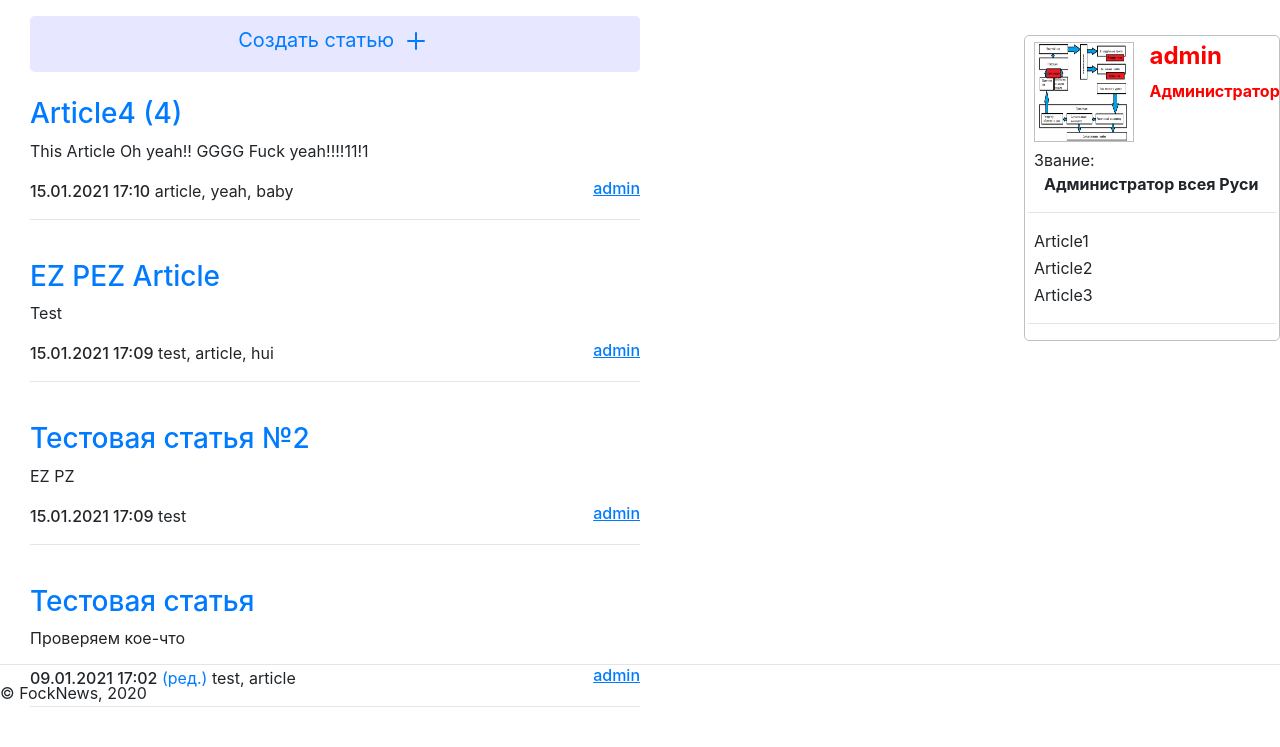
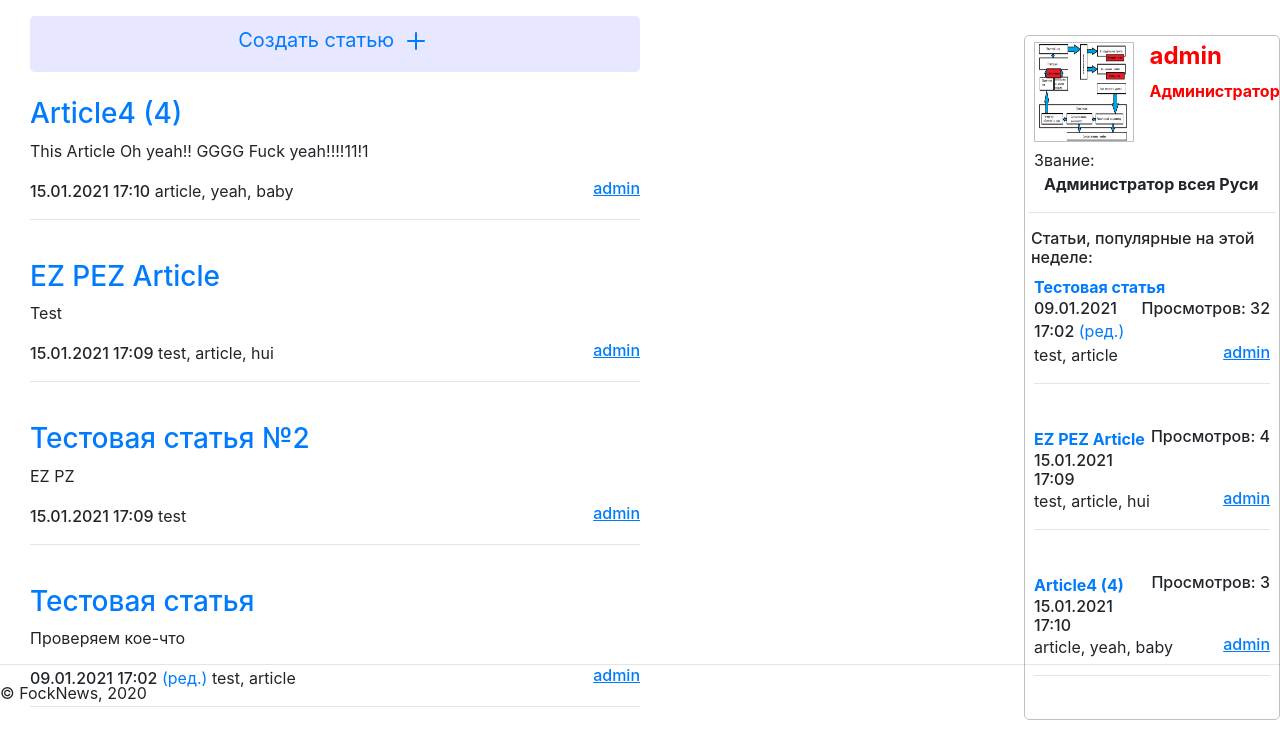
Before and after one commit to onlikerop/FockNews, a Django app: page / in a window 1280 px wide. Shown: the part 65-812 px from the top of the page. Run offline with Django 3.2, Linux system fonts and the light colour scheme; a user stored in the database is signed in; data comes from the database, SQL or seed files in the repository; both versions use the stored data as it was after the commit; some libraries are stand-ins or nearby versions.

Commit message:
Siderbar updated (views for all time)
Also little changes in design

```diff
--- a/FockNews/static/css/style.css
+++ b/FockNews/static/css/style.css
@@ -42,6 +42,10 @@ footer{
 
 aside div{
     margin: 3px
+}
+
+aside .username{
+    width: calc(100% - 120px);
 }
 
 aside div.username .group{
@@ -191,7 +195,6 @@ p.group{
 }
 
 .about_me2, .rank2, .birthday2{
-    width: 50%;
     vertical-align: top;
     padding-left: 10px;
     display: inline-block;
--- a/FockNews/templates/Users/user_page.html
+++ b/FockNews/templates/Users/user_page.html
@@ -41,16 +41,16 @@
 
             <div class="user_profile_data">
                 {% if page_user_data.first_name or  page_user_data.last_name%}
-                <div class="name">Имя: <div class="birthday2">{{page_user_data.last_name}} {{page_user_data.first_name}}</div></div>
+                <div class="name">Имя: <span class="birthday2">{{page_user_data.last_name}} {{page_user_data.first_name}}</span></div>
                 {% endif %}
                 {% if page_user_data.profile.birthday_date %}
-                <div class="birthday">Дата рождения: <div class="birthday2">{{page_user_data.profile.birthday_date}}</div></div>
+                <div class="birthday">Дата рождения: <span class="birthday2">{{page_user_data.profile.birthday_date}}</span></div>
                 {% endif %}
                 {% if page_user_data.profile.rank %}
                 <div class="rank">Звание: <span class="rank2">{{page_user_data.profile.rank|safe}}</span></div>
                 {% endif %}
                 {% if page_user_data.profile.about_me %}
-                <div class="about_me1">Обо мне: <div class="about_me2">{{page_user_data.profile.about_me|safe|linebreaks}}</div></div>
+                <div class="about_me1">Обо мне: <span class="about_me2">{{page_user_data.profile.about_me|safe|linebreaks}}</span></div>
                 {% endif %}
             </div>
         </div>
--- a/FockNews/templates/includes/sidebar.html
+++ b/FockNews/templates/includes/sidebar.html
@@ -18,9 +18,17 @@
         </div><hr>
 
         <div class="side_articles">
-            <div>Article1</div>
-            <div>Article2</div>
-            <div>Article3</div>
-        </div><hr>
+            <h6>Статьи, популярные на этой неделе:</h6>
+            {% for post in sidebar_data.pop_arts %}
+            <div id="side-article{{post.id}}">
+                <b class="article_title"><a href="/news/{{post.id}}">{{post.title}}</a></b>
+                <h6 class="article_views">Просмотров: {{post.views_num}}</h6><br>
+                <h6 class="article_datetime">{{post.pub_datetime|date:"d.m.Y H:i"}}</h6>{% if post.lasted_datetime != NULL %} <span class="btn-link article_lasted_datetime" title="{{post.lasted_datetime|date:'d.m.Y H:i'}}">(ред.)</span> {% endif %}<br>
+                <h6 class="article_author"><a href="/users/{{post.author}}"><u>{{post.author}}</u></a></h6>
+                <p class="article_tags">{{post.tags}}</p>
+                <hr><br>
+            </div>
+            {% endfor %}
+        </div>
     </div>
 </aside>
--- a/Main/views.py
+++ b/Main/views.py
@@ -6,32 +6,30 @@ import Main.zlib as zlib
 
 
 def index(request):
-    return render(request, 'Main/index.html',
-                  {
-                      'object_list': Articles.objects.filter(status="published").order_by("-pub_datetime")[:20],
-                      'user_data': request.user
-                  }
-                  )
+    response = zlib.get_full_response(
+        request,
+        {
+            'object_list': Articles.objects.filter(status="published").order_by("-pub_datetime")[:20]
+        }
+    )
+    return render(request, 'Main/index.html', response)
 
 
 def contacts(request):
-    return render(request, 'Main/contacts.html',
-                  {
-                      'user_data': request.user
-                  }
-                  )
+    response = zlib.get_full_response(request, {})
+    return render(request, 'Main/contacts.html', response)
 
 
 def article(request, pk):
     viewer = request.user if request.user.is_authenticated else None
     locktimer = (datetime.datetime.utcnow() - Views.objects.filter(
-            article=Articles.objects.get(id=pk),
-            user=viewer,
-            user_ip=zlib.get_client_ip(request)
+        article=Articles.objects.get(id=pk),
+        user=viewer,
+        user_ip=zlib.get_client_ip(request)
     ).order_by("-view_datetime")[0].view_datetime.replace(tzinfo=None)).seconds > 60 if Views.objects.filter(
-            article=Articles.objects.get(id=pk),
-            user=viewer,
-            user_ip=zlib.get_client_ip(request)
+        article=Articles.objects.get(id=pk),
+        user=viewer,
+        user_ip=zlib.get_client_ip(request)
     ).order_by("-view_datetime") else True
     if locktimer:
         view = Views(
@@ -47,25 +45,28 @@ def article(request, pk):
         article=Articles.objects.get(id=pk),
         view_datetime__gte=(datetime.datetime.now() + datetime.timedelta(days=-7)).strftime("%Y-%m-%d %H:%M:%S")
     ).count
-    return render(request, 'Main/article.html',
-                  {
-                      'articles': Articles.objects.get(id=pk),
-                      'views': views,
-                      'views_per_week': views_per_week,
-                      'user_data': request.user,
-                      'necessary_perm': "Main.view_" + Articles.objects.get(id=pk).status
-                  }
-                  )
+
+    response = zlib.get_full_response(
+        request,
+        {
+            'articles': Articles.objects.get(id=pk),
+            'views': views,
+            'views_per_week': views_per_week,
+            'necessary_perm': "Main.view_" + Articles.objects.get(id=pk).status
+        }
+    )
+    return render(request, 'Main/article.html', response)
 
 
 def editarticle(request, pk):
-    return render(request, 'html_forms/edit_article_form.html',
-                  {
-                      'articles': Articles.objects.get(id=pk),
-                      'user_data': request.user,
-                      'necessary_perm': "Main.change_articles"
-                  }
-                  )
+    response = zlib.get_full_response(
+        request,
+        {
+            'articles': Articles.objects.get(id=pk),
+            'necessary_perm': "Main.change_articles"
+        }
+    )
+    return render(request, 'html_forms/edit_article_form.html', response)
 
 
 #  Form views  #
@@ -84,10 +85,12 @@ def createarticle(request):
             if instance.status == "published":
                 instance.pub_datetime = instance.create_datetime
             instance.save()
-    return render(request, 'html_forms/create_article_form.html',
-                  {
-                      'form': CreateArticleForm(),
-                      'user_data': request.user,
-                      'necessary_perm': "Main.add_articles"
-                  }
-                  )
+
+    response = zlib.get_full_response(
+        request,
+        {
+            'form': CreateArticleForm(),
+            'necessary_perm': "Main.add_articles"
+        }
+    )
+    return render(request, 'html_forms/create_article_form.html', response)
--- a/Main/zlib.py
+++ b/Main/zlib.py
@@ -1,3 +1,6 @@
+from Main.models import Articles, Views
+from django.db.models import Sum
+
 # Service Functions
 def get_client_ip(request):
     x_forwarded_for = request.META.get('HTTP_X_FORWARDED_FOR')
@@ -6,3 +9,18 @@ def get_client_ip(request):
     else:
         ip = request.META.get('REMOTE_ADDR')
     return ip
+
+
+def stdict(request):
+    poparts = Articles.objects.annotate(views_num=Sum('views__view_weight')).order_by('-views_num')[:3]
+    return {
+        'user_data': request.user,
+        'sidebar_data': {
+            'pop_arts': poparts
+        }
+    }
+
+
+def get_full_response(request, addictive):
+    addictive.update(stdict(request))
+    return addictive
```
Also changed, not shown: db.sqlite3.
